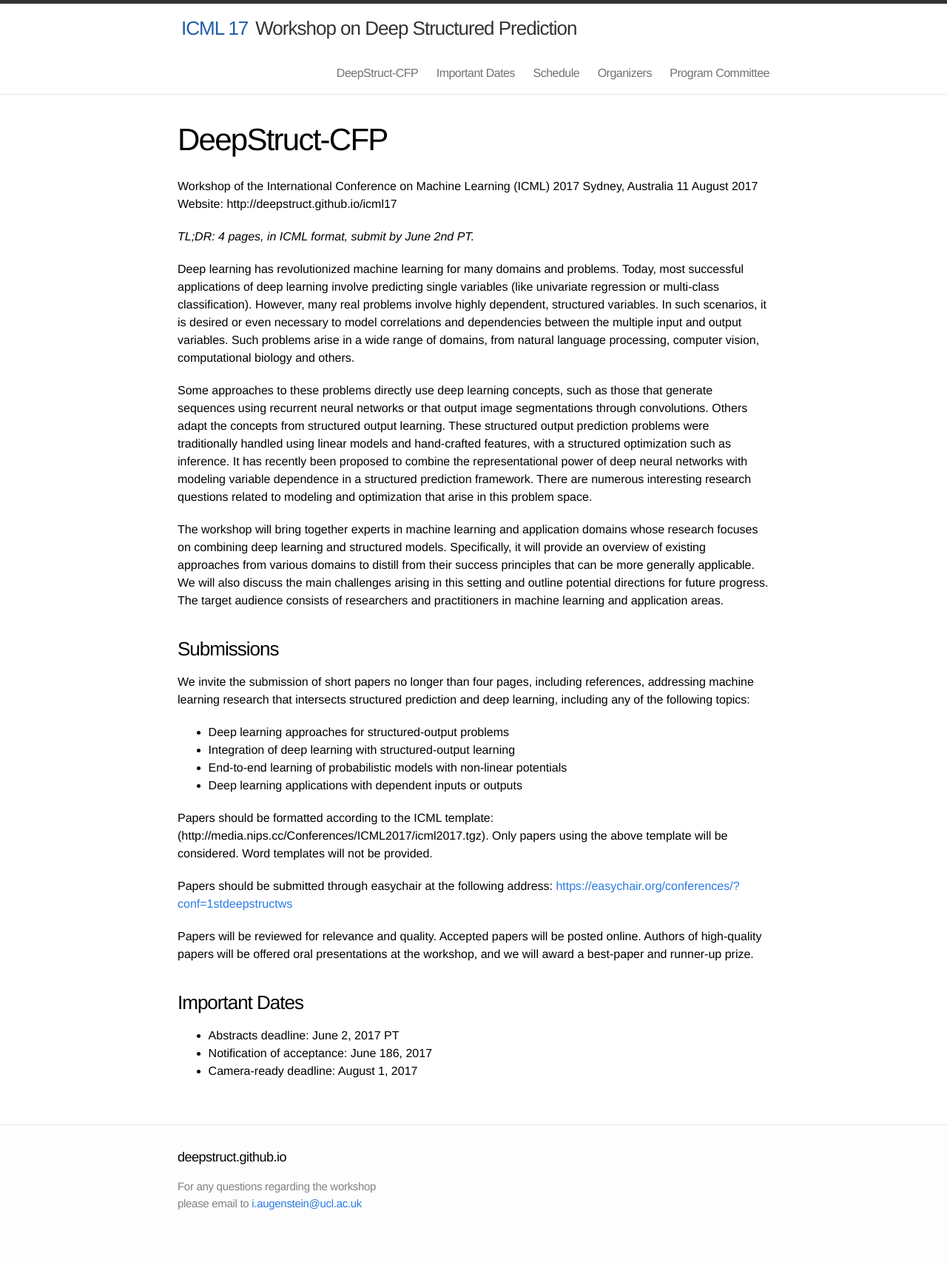
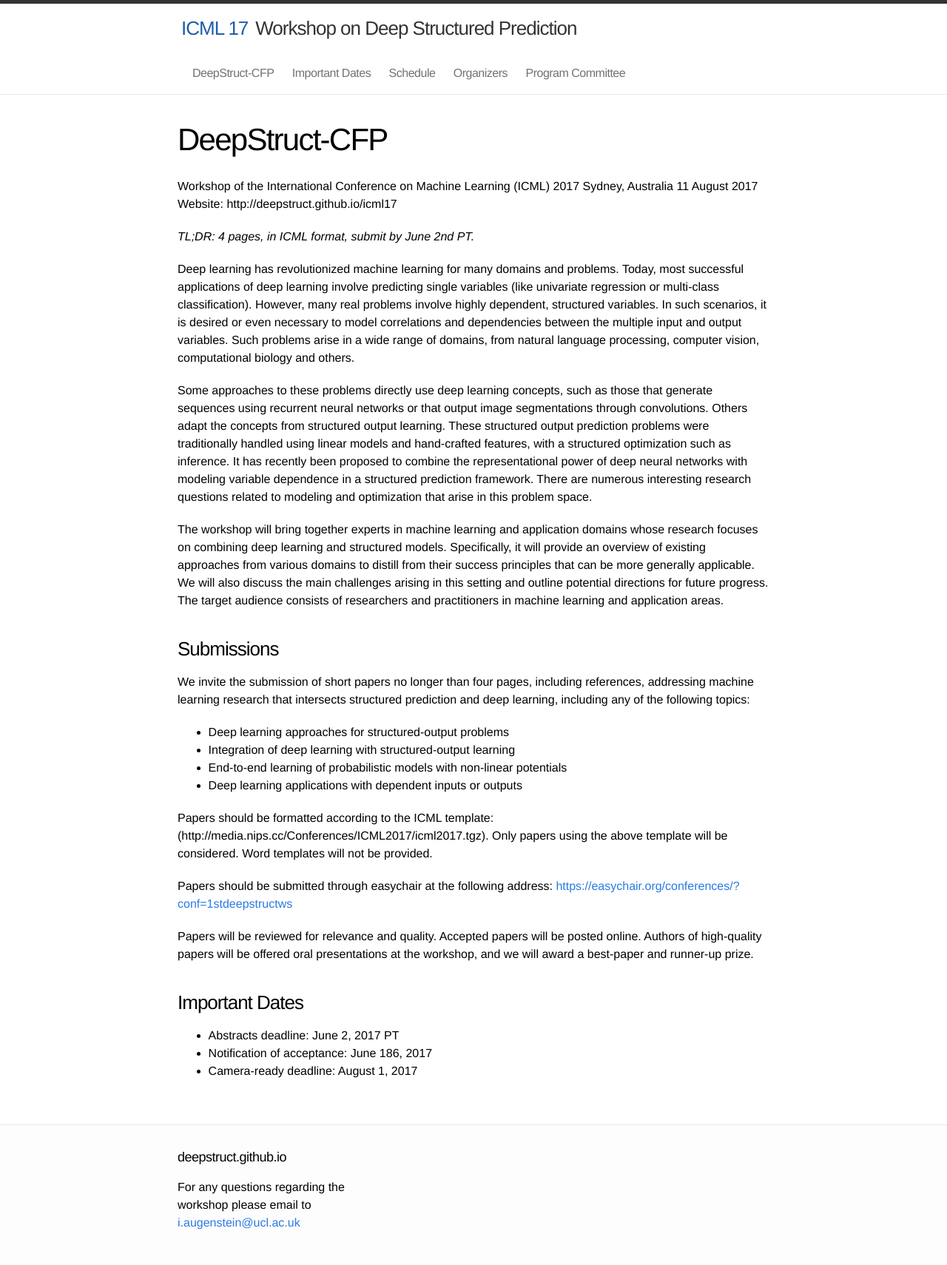
Before and after one commit to deepstruct/deepstruct.github.io, a Jekyll site: the page built from ICML17/1_cfp.md, in a window 1280 px wide. Shown: the whole page at 74% size. Built offline with Jekyll 4.4.1, drawn with Linux system fonts in a browser that asks for light colours; before the commit the page ends 1683 px from its top, so only the background shows below that.

Commit message:
style change

```diff
--- a/_includes/footer.html
+++ b/_includes/footer.html
@@ -5,10 +5,8 @@
     <h2 class="footer-heading">{{ site.title }}</h2>
 
     <div class="footer-col-1 column">
-      <ul>
-        <li> For any questions regarding the workshop please email to
-		<a href="mailto:{{ site.email }}">{{ site.email }}</a></li>
-      </ul>
+        For any questions regarding the workshop please email to
+		<a href="mailto:{{ site.email }}">{{ site.email }}</a>
     </div>
 
     <div class="footer-col-2 column">
--- a/css/main.css
+++ b/css/main.css
@@ -66,7 +66,7 @@ a:visited { color: #205caa; }
 }
 
 .site-nav {
-  float: right;
+  float: left;
   line-height: 56px;
 }
 
```
